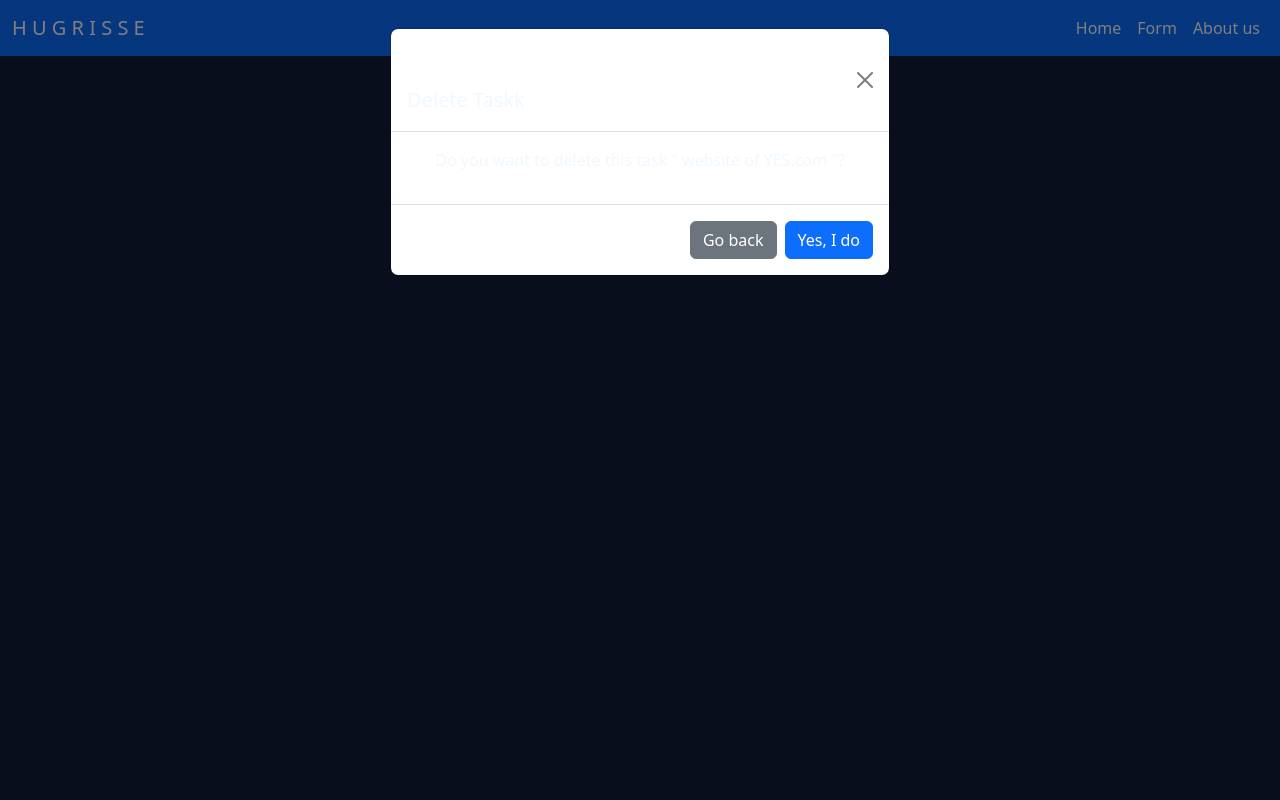
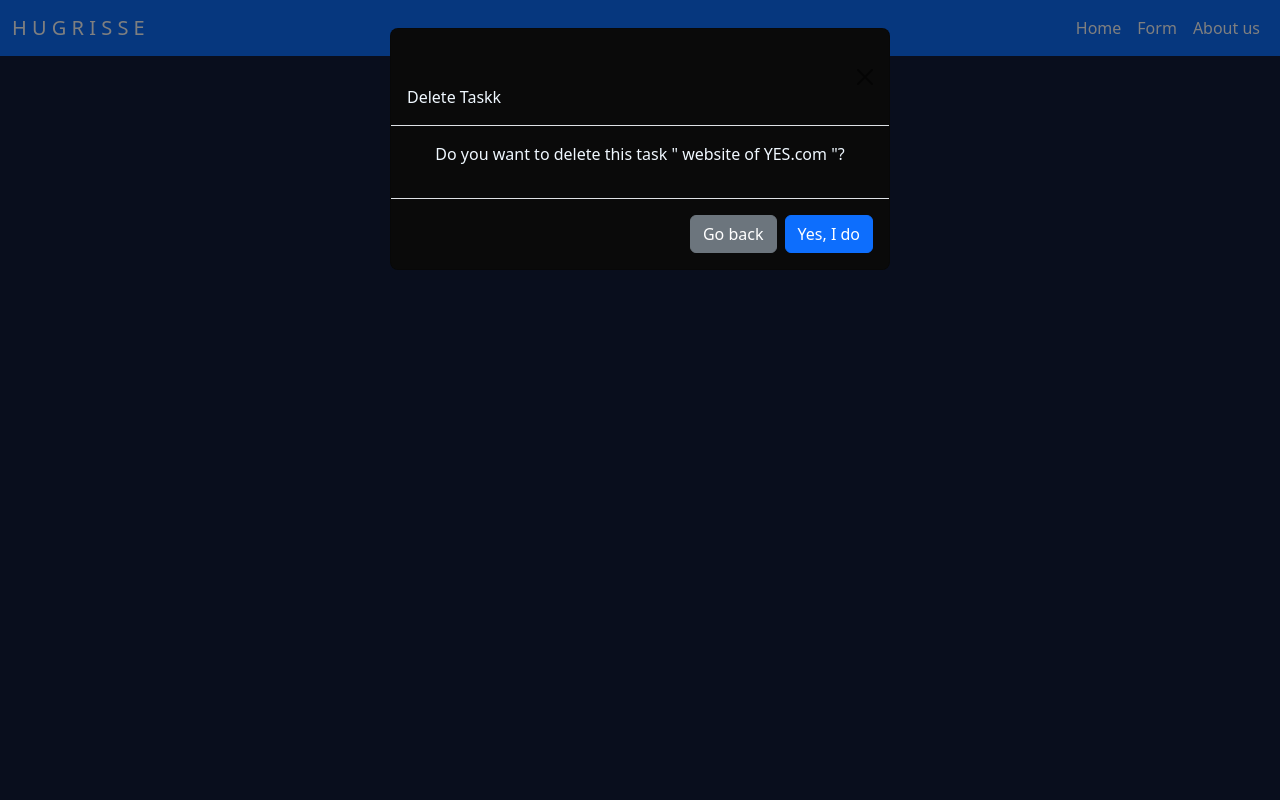
Before and after one commit to HugrisseDev/Django-task-manager, a Django app: page /delete/1/ in a window 1280 px wide, after a click on "Delete". Run offline with Django 4.2, Linux system fonts and the light colour scheme; data comes from the database, SQL or seed files in the repository; both versions use the stored data as it was after the commit.

Commit message:
updating the delete btn

```diff
--- a/templates/delete.html
+++ b/templates/delete.html
@@ -10,6 +10,11 @@
     <meta name="viewport" content="width=device-width, initial-scale=1.0">
     <title>task form</title>
     <style>
+
+        .modal-content {
+            background: #0a0a0a;
+          }
+
         body{
             background-color: rgb(19, 29, 59);
             color: aliceblue;
@@ -63,7 +68,7 @@
     <div class="modal-dialog">
       <div class="modal-content">
         <div class="modal-header">
-          <h1 class="modal-title fs-5" id="exampleModalLabel">Delete Taskk</h1>
+          <h1 class="modal-title fs-6" id="exampleModalLabel">Delete Taskk</h1>
           <button type="button" class="btn-close" data-bs-dismiss="modal" aria-label="Close"></button>
         </div>
         <div class="modal-body">
```
Also changed, not shown: db.sqlite3.
